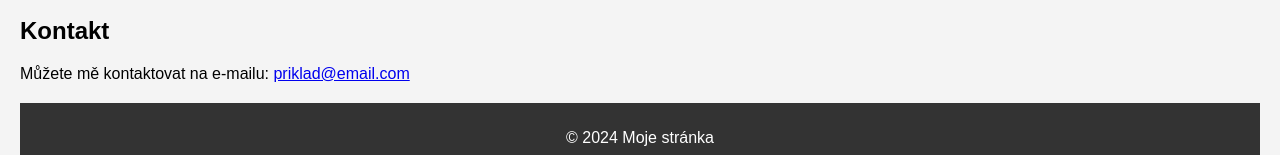
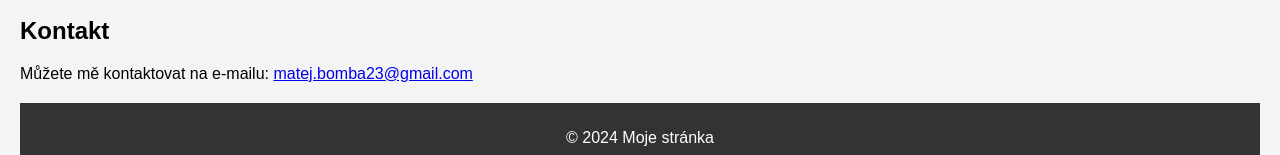
Before and after one commit to MatejBomba/4iz110matej.bomba.github.io, a plain HTML site: page index.html in a window 1280 px wide. Shown: the part 209-364 px from the top of the page. Drawn offline with Linux system fonts and the light colour scheme.

Commit message:
Update index.html

```diff
--- a/index.html
+++ b/index.html
@@ -42,7 +42,7 @@
 
 <section>
     <h2>Kontakt</h2>
-    <p>Můžete mě kontaktovat na e-mailu: <a href="mailto:priklad@email.com">priklad@email.com</a></p>
+    <p>Můžete mě kontaktovat na e-mailu: <a href="mailto:matej.bomba23@gmail.com">matej.bomba23@gmail.com</a></p>
 </section>
 
 <footer>
```
